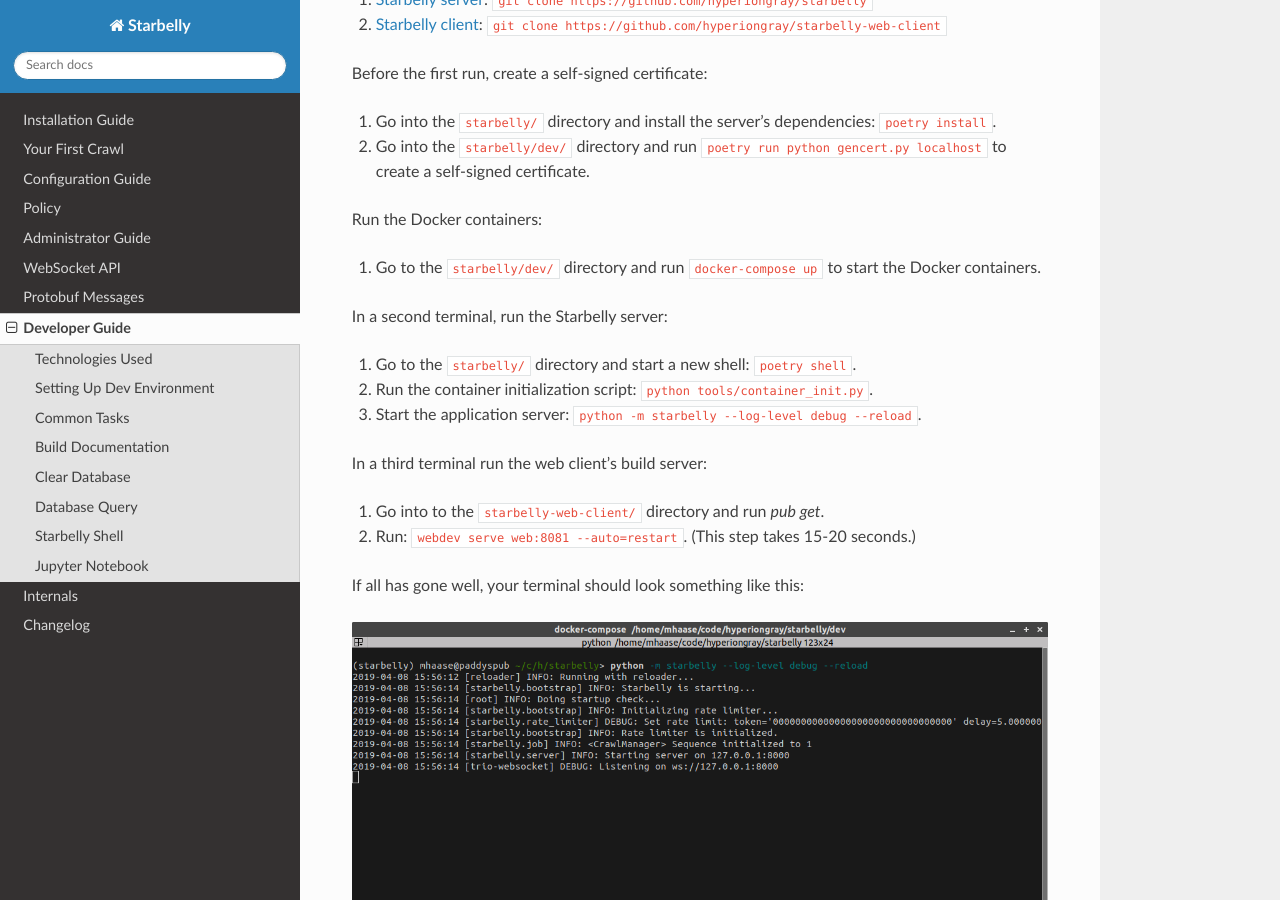
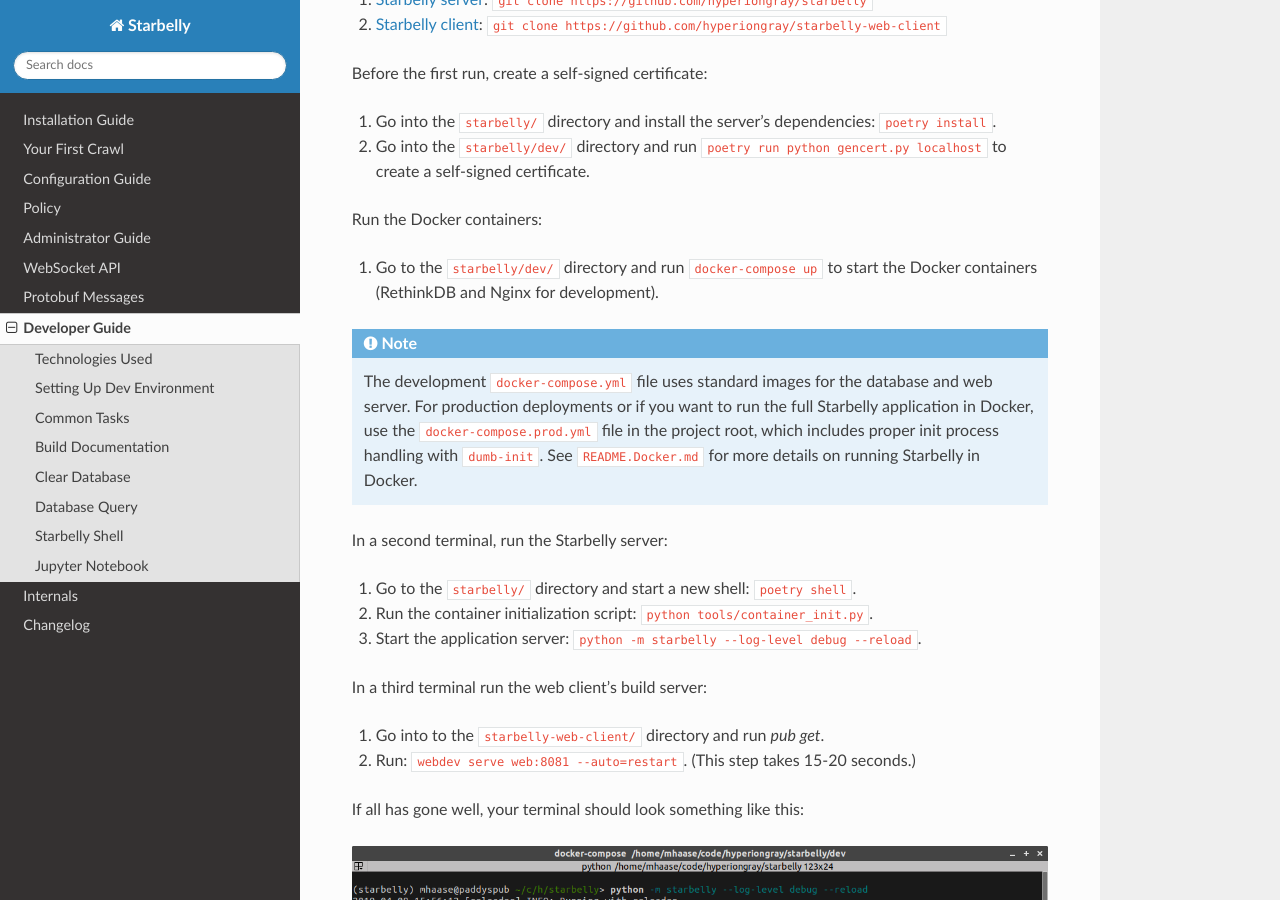
Before and after one commit to HyperionGray/starbelly, a Sphinx documentation site: the page built from docs/development.rst, in a window 1280 px wide and 900 px high, scrolled down 1468 px. Built offline with Sphinx 7.4.7 and the Read the Docs theme 3.1.0, drawn with Linux system fonts in a browser that asks for light colours.

Commit message:
Changes before error encountered
Co-authored-by: P4X-ng <223870169+P4X-ng@users.noreply.github.com>

```diff
--- a/docs/development.rst
+++ b/docs/development.rst
@@ -75,7 +75,15 @@ Before the first run, create a self-signed certificate:
 Run the Docker containers:
 
 1. Go to the ``starbelly/dev/`` directory and run ``docker-compose up`` to start
-   the Docker containers.
+   the Docker containers (RethinkDB and Nginx for development).
+
+.. note::
+
+   The development ``docker-compose.yml`` file uses standard images for the database
+   and web server. For production deployments or if you want to run the full Starbelly
+   application in Docker, use the ``docker-compose.prod.yml`` file in the project root,
+   which includes proper init process handling with ``dumb-init``. See ``README.Docker.md``
+   for more details on running Starbelly in Docker.
 
 In a second terminal, run the Starbelly server:
 
```
Also changed, not shown: 1 other file.
